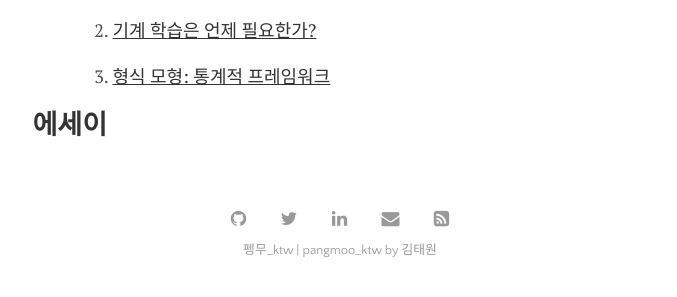
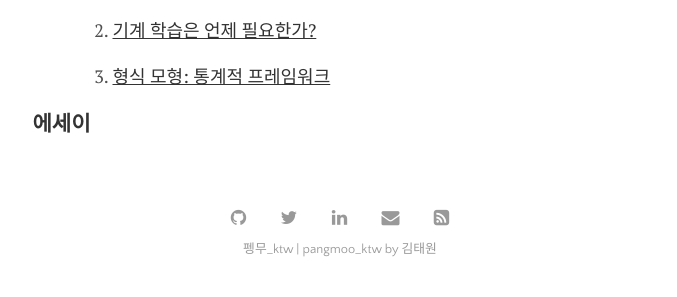
Before and after one commit to pangmoo-KTW/pangmoo-KTW, a Jekyll site: the page built from menu/categories.md, in a window 1280 px wide. Shown: the part 511-808 px from the top of the page, without its empty margins (300-977 px from the left). Built offline with Jekyll 4.4.1, drawn with Linux system fonts in a browser that asks for light colours.

Commit message:
20230706_02

```diff
--- a/menu/categories.md
+++ b/menu/categories.md
@@ -20,4 +20,4 @@ permalink: /categories
 
 	3. [형식 모형: 통계적 프레임워크](https://pangmoo-ktw.github.io/pangmoo-KTW/uml21){:target="_blank"}
 
-## 에세이
+### 에세이
```
